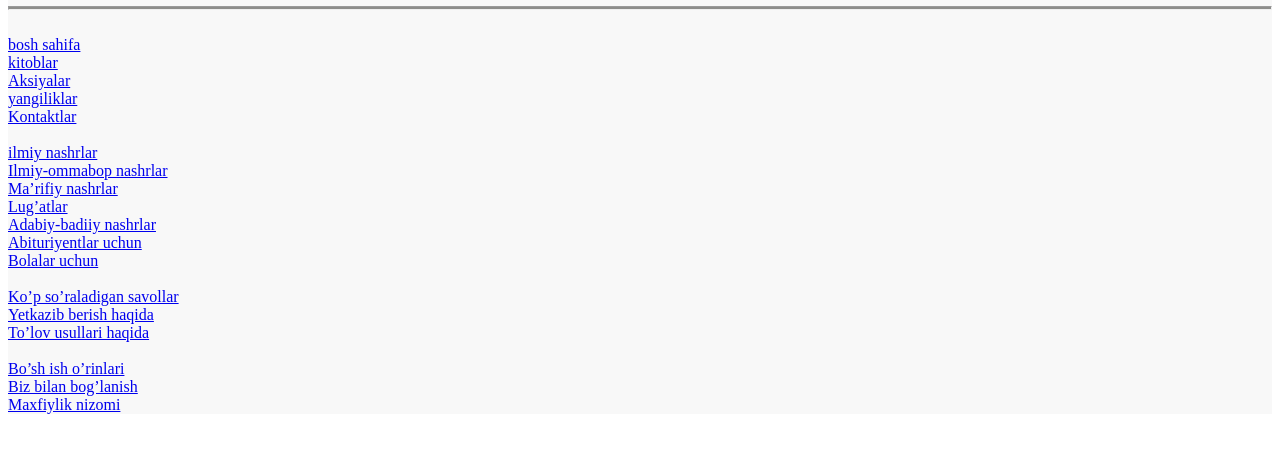
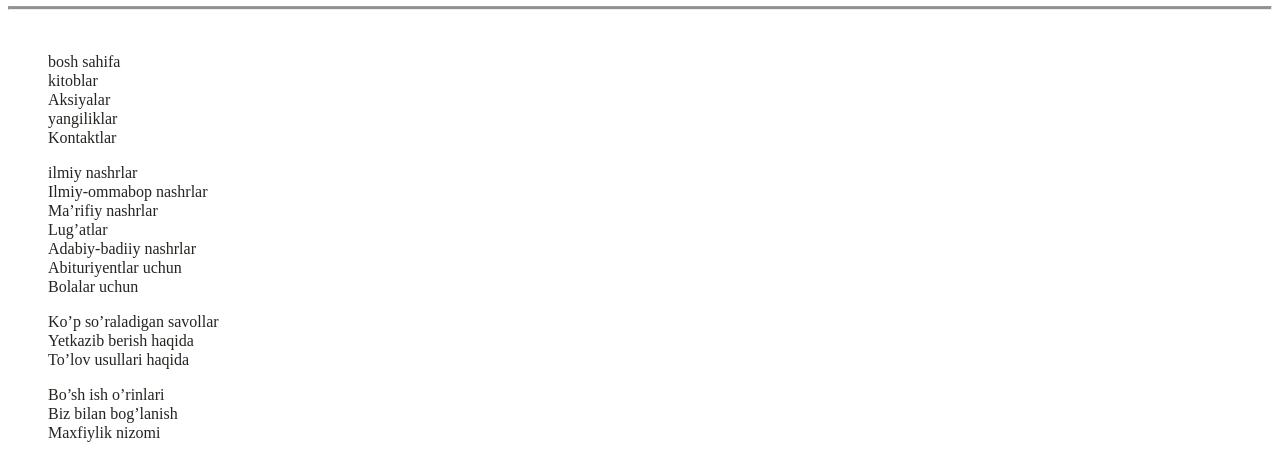
Before and after one commit to Abdulatif7762/akademnashr-promo, a plain HTML site: page index.html in a window 1280 px wide. Shown: the part 2794-3252 px from the top of the page. Before the commit the page ends 3216 px from the top, so only its background shows below. Drawn offline with Linux system fonts and the light colour scheme.

Commit message:
Add color,size,text,and list styles

```diff
--- a/css/style.css
+++ b/css/style.css
@@ -107,8 +107,22 @@
     object-fit: cover;
 }
 
-.site-footer {
-    background-color: #f8f8f8;
+.site-footer li {
+    list-style: none;
+}
+
+.site-footer-links a {
+    text-decoration: none;
+}
+
+.site-footer-links {
+    width: 224px;
+}
+
+.site-footer-links a {
+    font-size: 16px;
+    line-height: 19px;
+    color: #252420;
 }
 
 .site-footer-divider {
--- a/index.html
+++ b/index.html
@@ -9,7 +9,7 @@
 
 <body>
 
-    <div>
+
         <header class="header-site">
             <div>
                 <a href="index.html">
@@ -139,7 +139,7 @@
 
         <!-- FOOTER -->
          <footer class="site-footer">
-        <div>
+
 
             <a href="index.html">
                 <img src="pictures/logo.svg" alt="akademnashr logo" width="227" height="59">
@@ -165,41 +165,37 @@
 
 
                 <div>
+                 <ul class="site-footer-links">
+                        <li><a href="index.html">bosh sahifa</a> </li>
+                        <li><a href="products.html">kitoblar</a> </li>
+                        <li><a href="blog.html">Aksiyalar</a> </li>
+                        <li><a href="blog.html">yangiliklar</a> </li>
+                        <li><a href="contacts.html">Kontaktlar</a> </li>
+                 </ul>
+                  <ul class="site-footer-links">
 
-                    <a href="index.html">bosh sahifa</a> <br>
-                    <a href="products.html">kitoblar</a> <br>
-                    <a href="blog.html">Aksiyalar</a> <br>
-                    <a href="blog.html">yangiliklar</a> <br>
-                    <a href="contacts.html">Kontaktlar</a> <br>
+                        <li><a href="#">ilmiy nashrlar</a> </li>
+                        <li><a href="#">Ilmiy-ommabop nashrlar</a> </li>
+                        <li><a href="#">Ma’rifiy nashrlar</a> </li>
+                        <li><a href="#">Lug’atlar</a></li>
+                        <li><a href="#">Adabiy-badiiy nashrlar</a></li>
+                        <li><a href="#">Abituriyentlar uchun</a></li>
+                        <li><a href="#">Bolalar uchun</a></li>
+                 </ul>
+                  <ul class="site-footer-links">
 
-                    <br>
+                        <li><a href="#">Ko’p so’raladigan savollar</a></li>
+                        <li><a href="#">Yetkazib berish haqida</a></li>
+                        <li><a href="#">To’lov usullari haqida</a></li>
+                   </ul>
 
-                    <a href="#">ilmiy nashrlar</a> <br>
-                    <a href="#">Ilmiy-ommabop nashrlar</a> <br>
-                    <a href="#">Ma’rifiy nashrlar</a> <br>
-                    <a href="#">Lug’atlar</a><br>
-                    <a href="#">Adabiy-badiiy nashrlar</a><br>
-                    <a href="#">Abituriyentlar uchun</a><br>
-                    <a href="#">Bolalar uchun</a><br>
+                    <ul class="site-footer-links">
+                        <li><a href="#">Bo’sh ish o’rinlari</a></li>
+                        <li><a href="#">Biz bilan bog’lanish</a></li>
+                        <li><a href="#">Maxfiylik nizomi</a></li>
+                    </ul>
+                </div>
 
-                    <br>
-
-                    <a href="#">Ko’p so’raladigan savollar</a><br>
-                    <a href="#">Yetkazib berish haqida</a><br>
-                    <a href="#">To’lov usullari haqida</a><br>
-
-                    <br>
-
-                    <a href="#">Bo’sh ish o’rinlari</a><br>
-                    <a href="#">Biz bilan bog’lanish</a><br>
-                    <a href="#">Maxfiylik nizomi</a><br>
-
-                </div>
-            </footer>
-
-        </div>
-
-    </div>
-
+    </footer>
 </body>
 </html>
```
